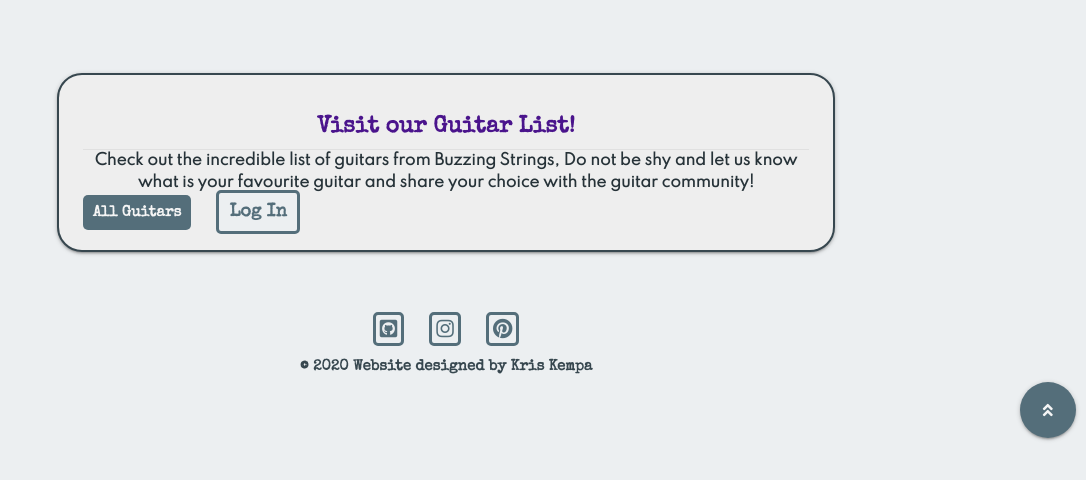
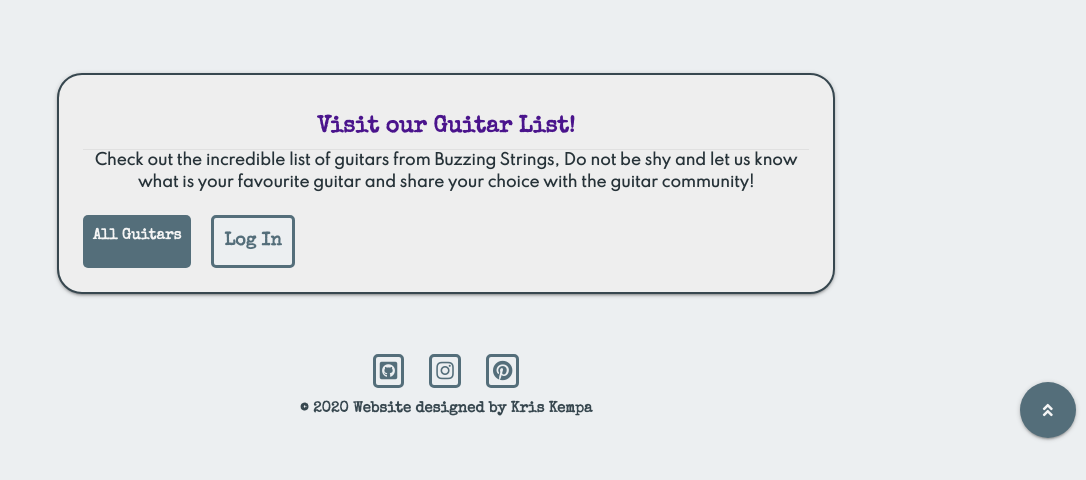
Before and after one commit to Code-Institute-Submissions/buzzing-strings, a Flask app: page / in a window 1280 px wide. Shown: the part 307-787 px from the top of the page, without its empty margins (194-1280 px from the left). Run offline with Flask 2, Linux system fonts and the light colour scheme; some libraries are stand-ins or nearby versions.

```diff
--- a/static/css/style.css
+++ b/static/css/style.css
@@ -95,9 +95,9 @@ p.content-text {
     font-size: 1.5rem;
 }
 
-.link.card-action {
+.links.card-action {
     display: flex;
-    text-align: center;
+    margin-top: 2rem;
 }
 
 a.guitars-btn {
```
Also changed, not shown: README.md, static/images/colour-pallete/colours.png (deleted), static/images/colour-pallete/copyright.png (added), static/images/colour-pallete/error.png (added), static/images/colour-pallete/font.png (added), static/images/colour-pallete/form.png (added), static/images/colour-pallete/icon.png (added), static/images/colour-pallete/nav.png (added), static/images/logo/logo-screenshot.png (added).
